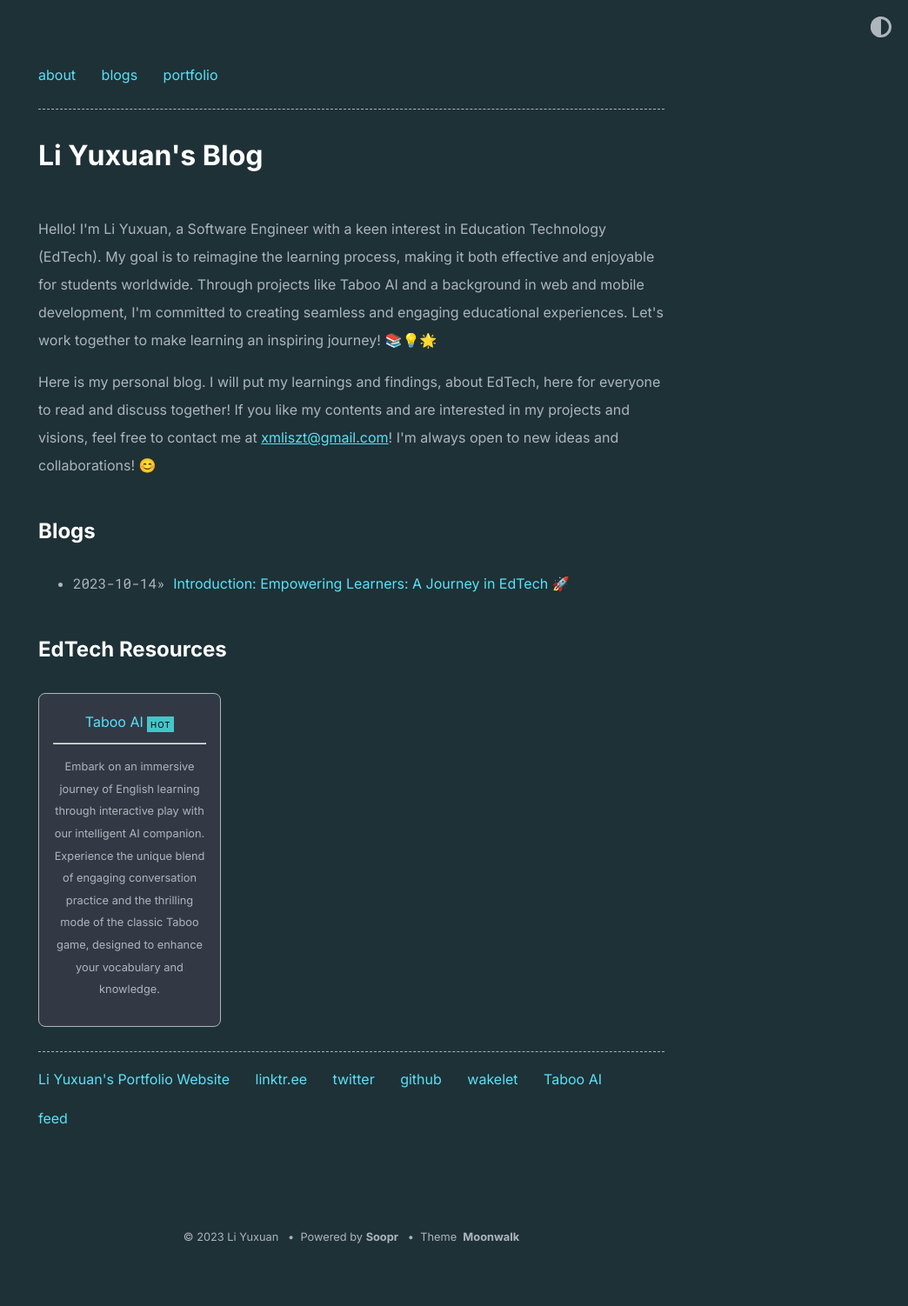
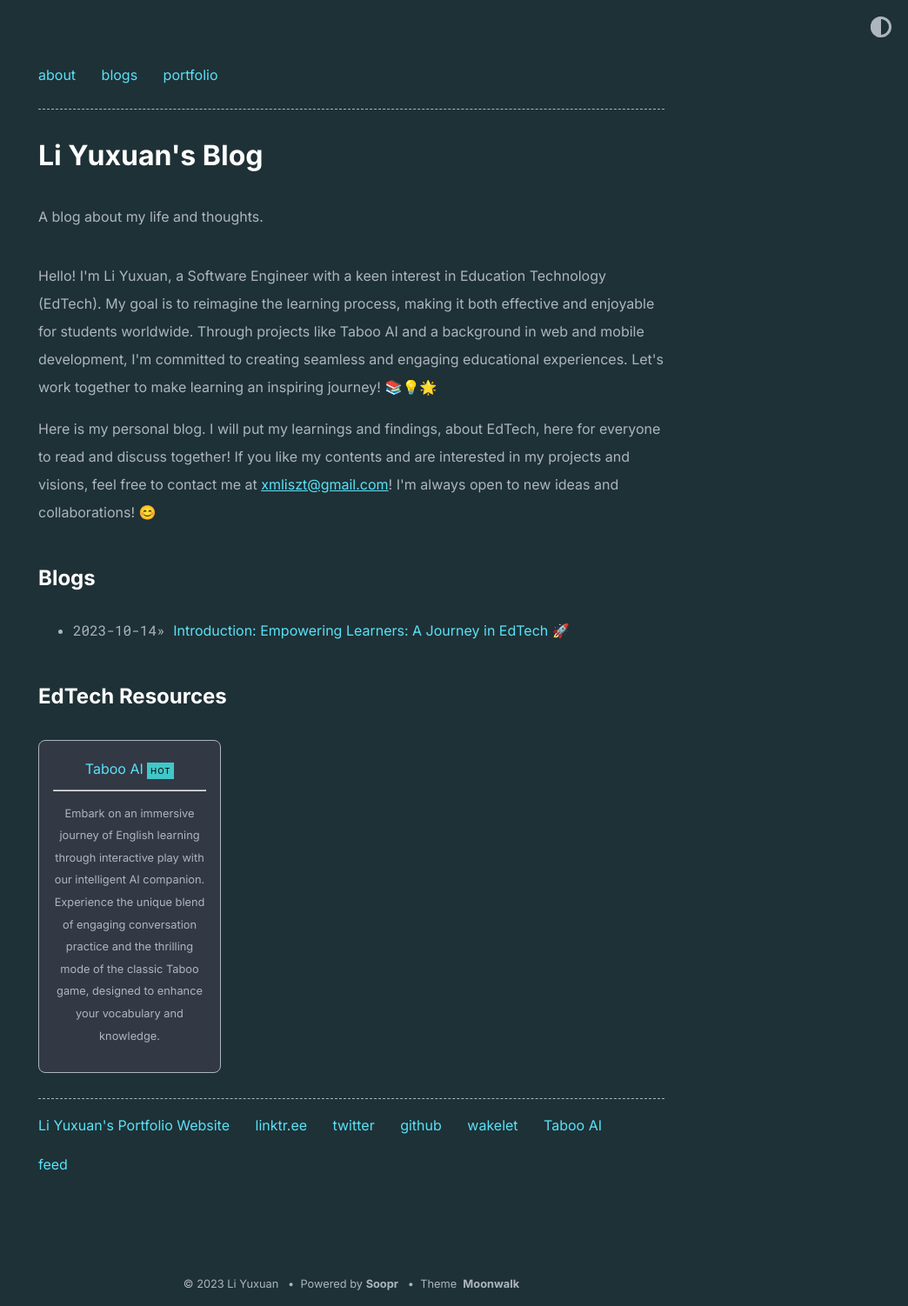
Before and after one commit to xmliszt/blogs, a Jekyll site: the page built from index.md, in a window 1280 px wide. Shown: the whole page at 87% size, without its empty margins (236-1280 px from the left). Built offline with Jekyll 4.4.1, drawn with Linux system fonts in a browser that asks for light colours; before the commit the page ends 1449 px from its top, so only the background shows below that.

Commit message:
add cover

```diff
--- a/Gemfile
+++ b/Gemfile
@@ -3,4 +3,5 @@
 source "https://rubygems.org"
 gemspec
 
+gem 'jekyll-seo-tag'
 gem "github-pages","~> 228" , group: :jekyll_plugins
--- a/_config.yml
+++ b/_config.yml
@@ -1,12 +1,20 @@
 title: Li Yuxuan's Blog
 author: Li Yuxuan
-description: > # description of the site (multiple lines allowed)
-
+description: >
+  A blog about my life and thoughts.
+image:
+  path: /assets/images/cover.jpg # relative path to site's cover image
 url: https://xmliszt.github.io # your website address
 baseurl: /blogs
 permalink: /:slug
 
 favicon: "./favicon.ico" # relative path to site's favicon
+
+defaults:
+  - scope:
+      path: ""
+    values:
+      image: /assets/images/cover.jpg
 
 twitter:
   username: xmliszt # update or delete this
```
Also changed, not shown: Gemfile.lock, assets/images/cover.jpg (added).
